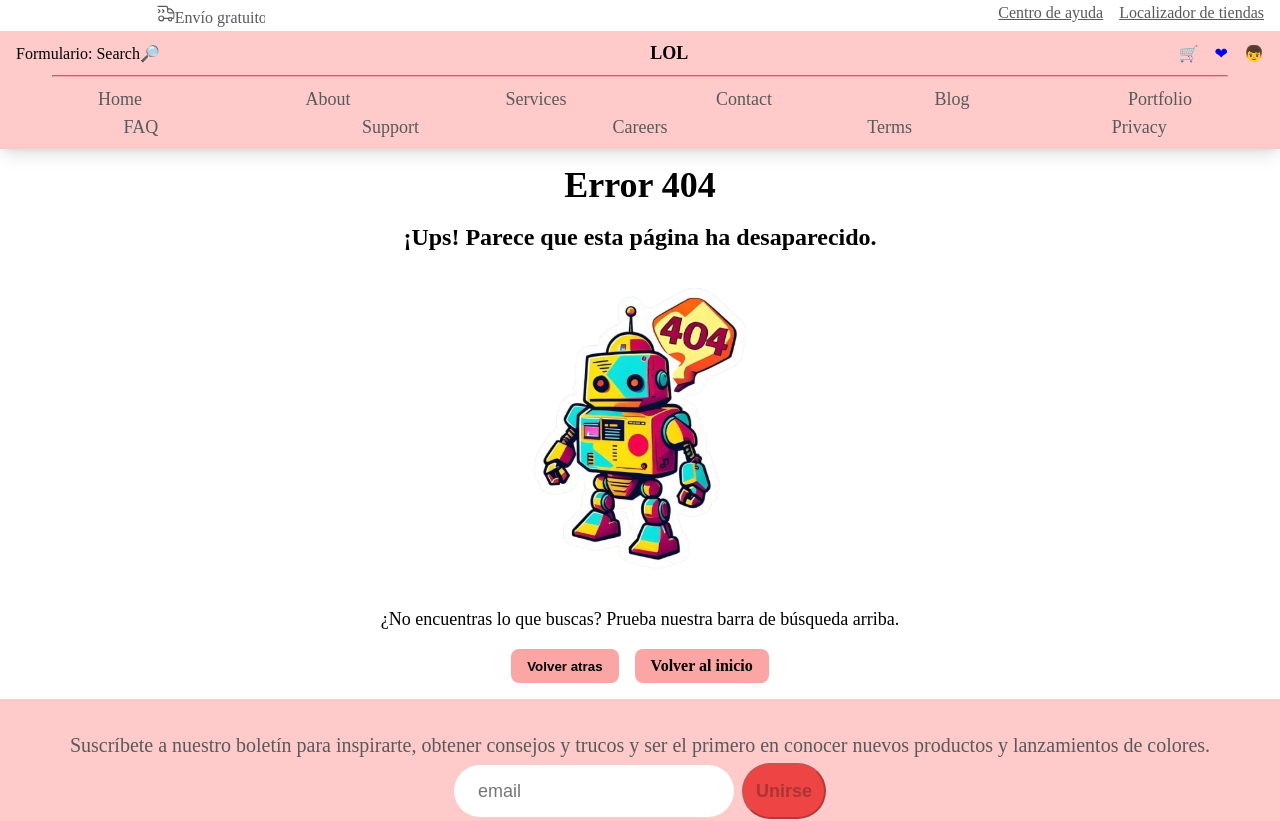
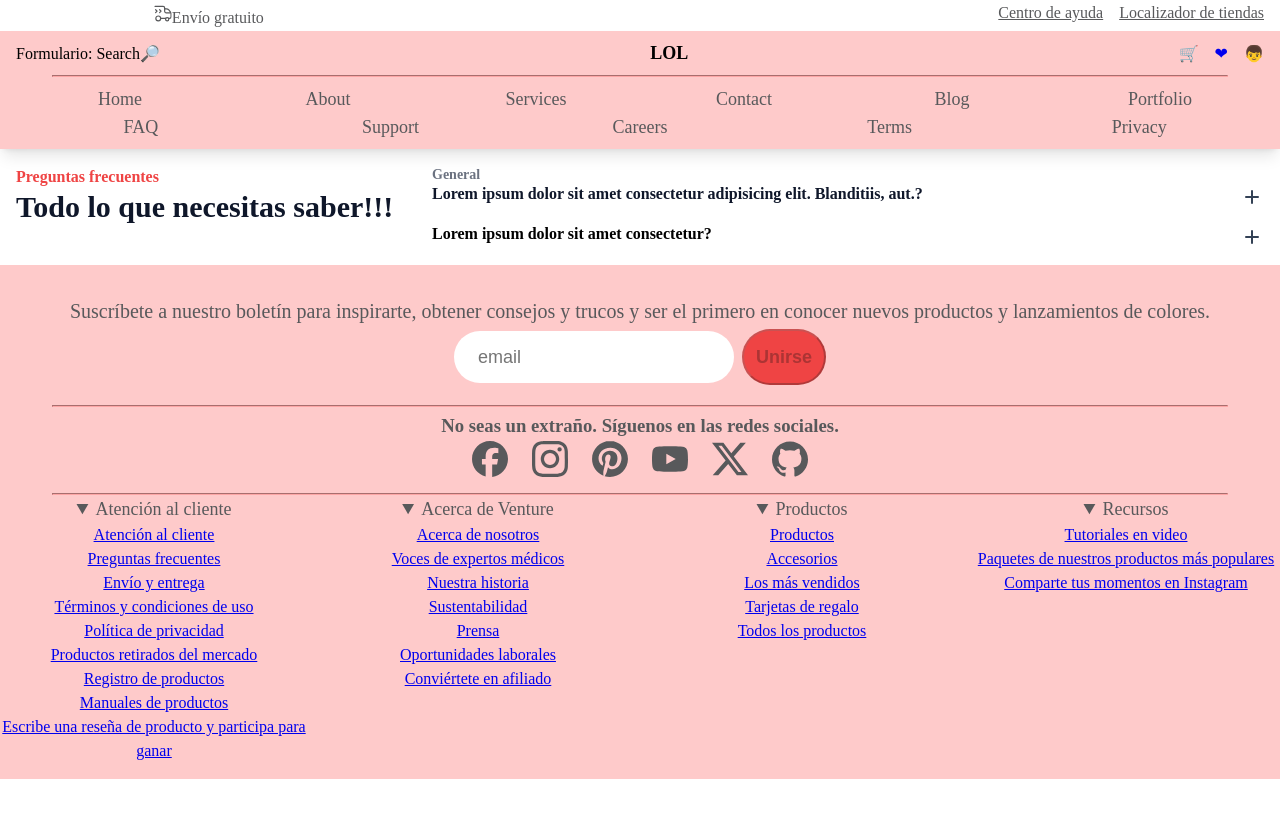
Before and after one commit to lgramajo99/newventure, a React (Vite) app: page /preg-resp in a window 1280 px wide. Shown: the top 821 px of the page. After the commit the page ends 800 px from the top, so only its background shows below. Built offline with nearby package versions, Linux system fonts and the light colour scheme.

Commit message:
Listo el Preguntas y respuestas FAQs

```diff
--- a/src/pages/Faqs.jsx
+++ b/src/pages/Faqs.jsx
@@ -1,44 +1,24 @@
 function Faqs() {
     return (
-        <section id="faqs" className="mx-auto w-full max-w-container px-4">
-
-            <div className="mx-auto grid lg:grid-cols-12 gap-y-16">
+        <section className="mx-auto w-full max-w-7xl">
+            <div className="mx-auto p-4 grid gap-y-12 lg:grid-cols-12">
 
                 <div className="lg:col-span-4">
-                    <h2 className="text-base font-semibold">Frequently asked questions</h2>
-                    <p className="mt-4 text-4xl font-extrabold">Everything you need to know</p>
+                    <h2 className="text-base font-semibold text-red-500">Preguntas frecuentes</h2>
+                    <p className="text-3xl font-extrabold text-slate-900 ">
+                        Todo lo que necesitas saber!!!
+                    </p>
                 </div>
 
                 <div className="lg:col-span-8">
+                    {/* Seccion de preguntas Generales */}
+                    <section>
+                        <h3 className="text-sm font-semibold text-gray-500">General</h3>
 
-                    <section>
-                        <h3 className="text-sm text-customGray font-semibold">General</h3>
-
-                        <dl className="mt-2 divide-y divide-slate-100">
-                            <details className="group py-4">
-                                <summary className="flex justify-between cursor-pointer font-semibold group-open:text-red-600">
-                                    Lorem ipsum dolor sit amet, consectetur adipisicing elit. Aperiam, voluptas.?
-                                    <svg className="ml-4 h-6 w-6 stroke-slate-700 group-open:stroke-red-500"
-                                        fill="none"
-                                        xmlns="http://www.w3.org/2000/svg"
-                                        strokeWidth="2"
-                                        strokeLinecap="round"
-                                        strokeLinejoin="round">
-                                        <path d="M18 12H6"></path>
-                                        <path className="group-open:hidden" d="M12 6v12" />
-                                    </svg>
-                                </summary>
-
-                                <div className="pt-6">
-                                    <p className="text-customGray">
-                                        Lorem ipsum dolor sit amet consectetur adipisicing elit. Illum deleniti accusamus sint aut alias magnam.
-                                    </p>
-                                </div>
-                            </details>
-
-                            <details className="group py-4">
-                                <summary className="flex justify-between cursor-pointer font-semibold group-open:text-red-600">
-                                    Lorem ipsum dolor sit amet consectetur adipisicing elit. Dolorum, sit.?
+                        <dl className="space-y-4">
+                            <details className="group">
+                                <summary className="flex justify-between cursor-pointer font-semibold text-slate-900 group-open:text-red-600">
+                                    Lorem ipsum dolor sit amet consectetur adipisicing elit. Blanditiis, aut.?
                                     <svg className="ml-4 h-6 w-6 stroke-slate-700 group-open:stroke-red-500"
                                         fill="none"
                                         xmlns="http://www.w3.org/2000/svg"
@@ -49,18 +29,36 @@ function Faqs() {
                                         <path className="group-open:hidden" d="M12 6v12" />
                                     </svg>
                                 </summary>
-                                <div className="pt-6">
-                                    <p className="text-customGray">
-                                        Lorem ipsum dolor sit amet consectetur adipisicing elit. Quis vitae dolores tempora cumque fugit.
-                                    </p>
+                                <div className=" text-gray-600">
+                                    <p>Lorem ipsum dolor sit amet consectetur adipisicing elit. Saepe, harum ipsum ab nisi minima eos pariatur deserunt, accusantium necessitatibus quam reiciendis corporis! Saepe nemo molestias, tenetur incidunt nisi mollitia quidem quasi est nulla unde velit molestiae sequi sed quod placeat aspernatur iste pariatur magni animi!</p>
+                                </div>
+                            </details>
+
+                            <details className="group">
+                                <summary className="flex justify-between cursor-pointer font-semibold group-open:text-red-600">
+                                    Lorem ipsum dolor sit amet consectetur?
+                                    <svg className="ml-4 h-6 w-6 stroke-slate-700 group-open:stroke-red-500"
+                                        fill="none"
+                                        xmlns="http://www.w3.org/2000/svg"
+                                        strokeWidth="2"
+                                        strokeLinecap="round"
+                                        strokeLinejoin="round">
+                                        <path d="M18 12H6" />
+                                        <path className="group-open:hidden" d="M12 6v12" />
+                                    </svg>
+                                </summary>
+                                <div className="text-gray-600">
+                                    <p>Lorem ipsum dolor sit amet consectetur adipisicing elit. Veritatis modi harum mollitia itaque odio fugit, dolorum ex non et beatae vel dignissimos, temporibus fuga ipsam atque nemo nobis, necessitatibus nihil ea! Reiciendis mollitia itaque quas quidem eaque perferendis eius aliquid nisi ea, dicta et sint enim veniam! Incidunt deserunt quisquam excepturi, assumenda possimus vitae.</p>
                                 </div>
                             </details>
                         </dl>
                     </section>
+                    {/* Aqui abajo iria otra seccion de preguntas */}
+
                 </div>
             </div>
-        </section>
-    )
+        </section >
+    );
 }
 
 export default Faqs;
--- a/src/routes/root.routes.jsx
+++ b/src/routes/root.routes.jsx
@@ -1,10 +1,11 @@
 import { Routes, Route } from 'react-router-dom';
+import AboutUs from '../pages/AboutUs';
+import Header from '../components/layouts/Header';
+import Home from '../pages/Home';
+import Faqs from '../pages/FAQs';
 import Footer from '../components/layouts/Footer';
-import Home from '../pages/Home';
-import Header from '../components/layouts/Header';
 import NotFound from '../pages/NotFound';
-import AboutUs from '../pages/AboutUs.';
-import Faqs from '../pages/FAQs';
+
 
 const RootRoutes = () => {
     return (
@@ -13,7 +14,7 @@ const RootRoutes = () => {
             <Routes>
                 <Route index element={<Home />} />
                 <Route path='/about-us' element={<AboutUs />} />
-                <Route path='/FAQs' element={<Faqs />} />
+                <Route path='/preg-resp' element={<Faqs />} />
                 <Route path="*" element={<NotFound />} />
             </Routes>
             <Footer />
```
Also changed, not shown: src/pages/AboutUs.jsx (renamed from src/pages/AboutUs..jsx).
